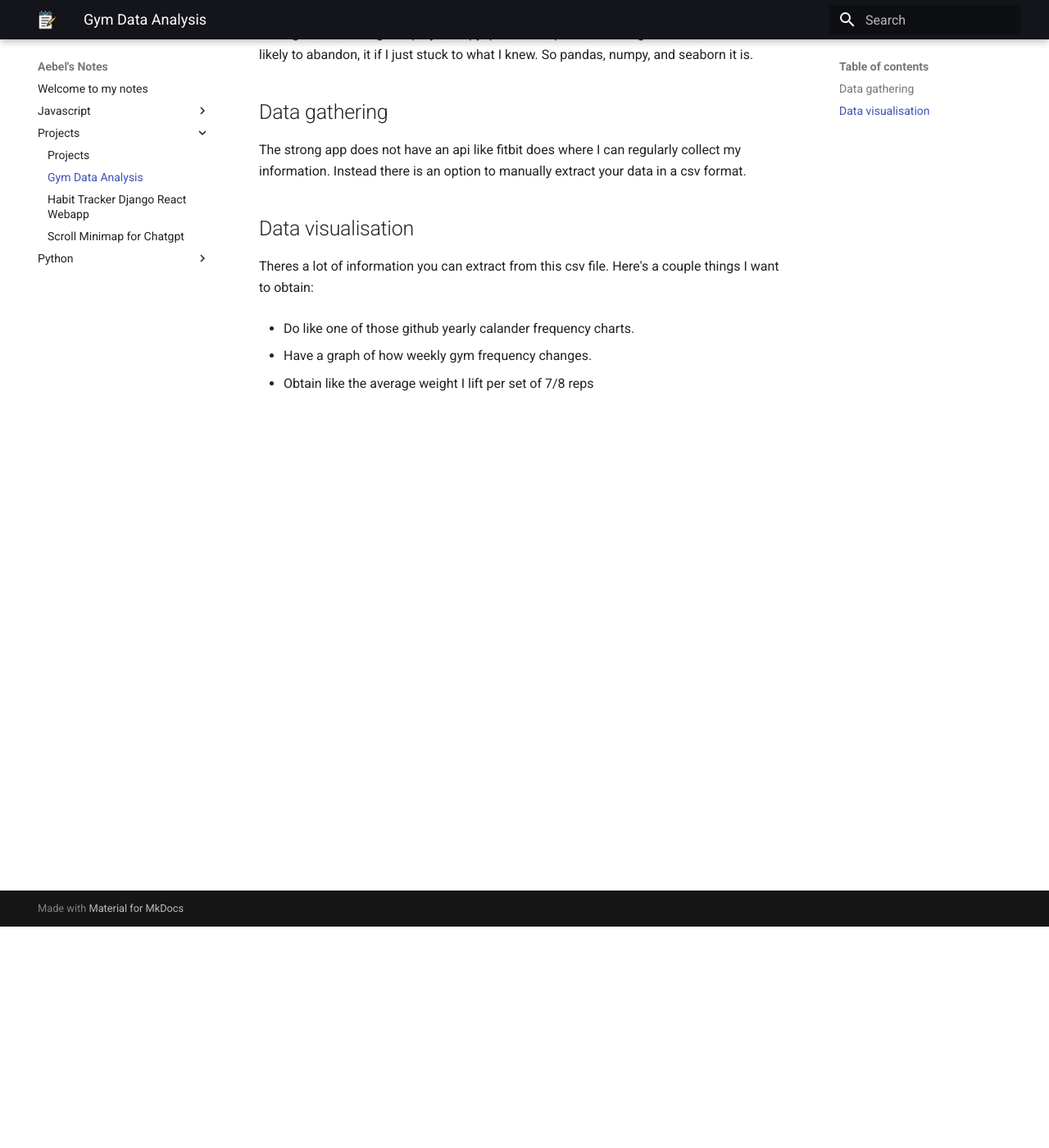
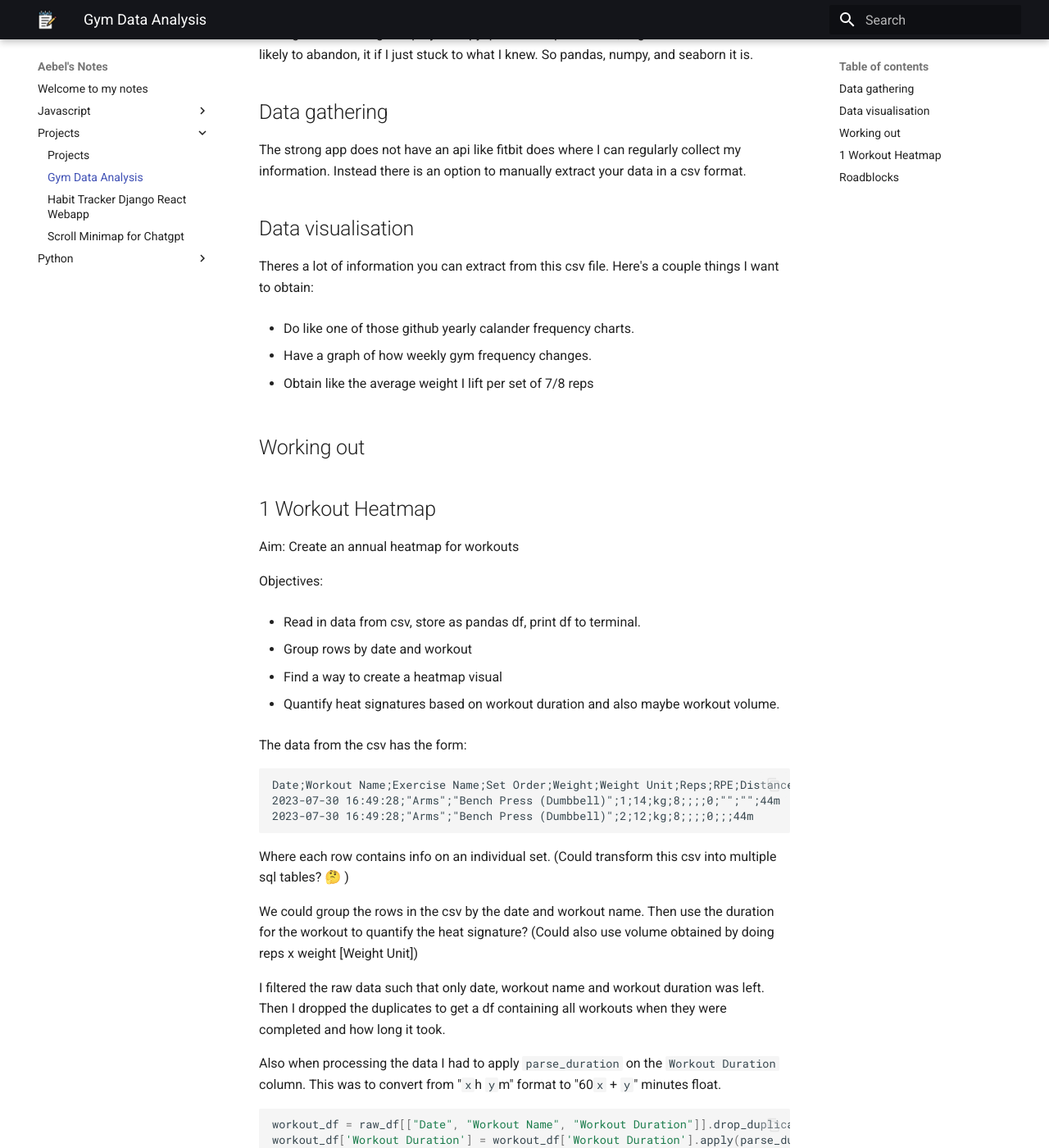
Before and after one commit to Aebel-Shajan/notes, an MkDocs documentation site: the page built from docs/projects/gym-data-analysis.md, in a window 1280 px wide and 1400 px high, scrolled down 270 px. Shown: the whole window at 82% size. Built offline with MkDocs 1.6.1 and Material for MkDocs 9.7.7, drawn with Linux system fonts in a browser that asks for light colours; some of the changed text lies outside the part shown.

Commit message:
Add notes of workout heatmap stuff

````diff
--- a/docs/projects/gym-data-analysis.md
+++ b/docs/projects/gym-data-analysis.md
@@ -18,3 +18,82 @@ Theres a lot of information you can extract from this csv file. Here's a couple
 * Have a graph of how weekly gym frequency changes.
 
 * Obtain like the average weight I lift per set of 7/8 reps
+
+## Working out
+
+## 1 Workout Heatmap
+
+Aim: Create an annual heatmap for workouts
+
+Objectives:
+
+* Read in data from csv, store as pandas df, print df to terminal.
+
+* Group rows by date and workout
+
+* Find a way to create a heatmap visual
+
+* Quantify heat signatures based on workout duration and also maybe workout volume.
+
+
+The data from the csv has the form:
+
+```
+Date;Workout Name;Exercise Name;Set Order;Weight;Weight Unit;Reps;RPE;Distance;Distance Unit;Seconds;Notes;Workout Notes;Workout Duration
+2023-07-30 16:49:28;"Arms";"Bench Press (Dumbbell)";1;14;kg;8;;;;0;"";"";44m
+2023-07-30 16:49:28;"Arms";"Bench Press (Dumbbell)";2;12;kg;8;;;;0;;;44m
+```
+
+Where each row contains info on an individual set. (Could transform this csv into multiple sql tables? 🤔 )
+
+We could group the rows in the csv by the date and workout name. Then use the duration for the workout to quantify the heat signature? (Could also use volume obtained by doing reps x weight [Weight Unit])
+
+I filtered the raw data such that only date, workout name and workout duration was left. Then I dropped the duplicates to get a df containing all workouts when they were completed and how long it took.
+
+Also when processing the data I had to apply `parse_duration` on the `Workout Duration` column. This was to convert from "`x`h `y`m" format to "60`x` + `y`" minutes float.
+```python
+workout_df = raw_df[["Date", "Workout Name", "Workout Duration"]].drop_duplicates()
+workout_df['Workout Duration'] = workout_df['Workout Duration'].apply(parse_duration)
+```
+
+I used the [july python package](https://github.com/e-hulten/july/) to display the heatmap.
+
+```
+july.heatmap(
+    workout_df["Date"],
+    workout_df["Workout Duration"]
+    )
+```
+
+![workout heatmap](../assets/gym-data-analysis/workout_heatmap.png)
+
+To instead use the workout volume as the heat signature, I would have to do some more preprocessing on the raw data.
+
+## Roadblocks
+
+*   Issue:
+
+    Had issues reading csv using:
+    ```python
+    pd.read_csv(config["input_data"])
+    ```
+    The error was due to the csv data using the delimiter ";" instead of the normal ","
+
+    ```
+    Date;Workout Name;Exercise Name;Set Order;Weight;Weight Unit;Reps;RPE;Distance;Distance Unit;Seconds;Notes;Workout Notes;Workout Duration
+    2023-07-30 16:49:28;"Arms";"Bench Press (Dumbbell)";1;14;kg;8;;;;0;"";"";44m
+    ```
+
+    Solution:
+
+    ```python
+    pd.read_csv(config["input_data"], delimiter=";")
+    ```
+
+* Issue:
+
+    After installing the july package, I got an error to do with matplotlib being depracated.
+
+    Solution:
+
+    As a result I downgraded matplotlib to `matplotlib==3.4.3` instead of the latest version `matplotlib 3.9.0`.
````
Also changed, not shown: docs/assets/gym-data-analysis/workout_heatmap.png (added).
